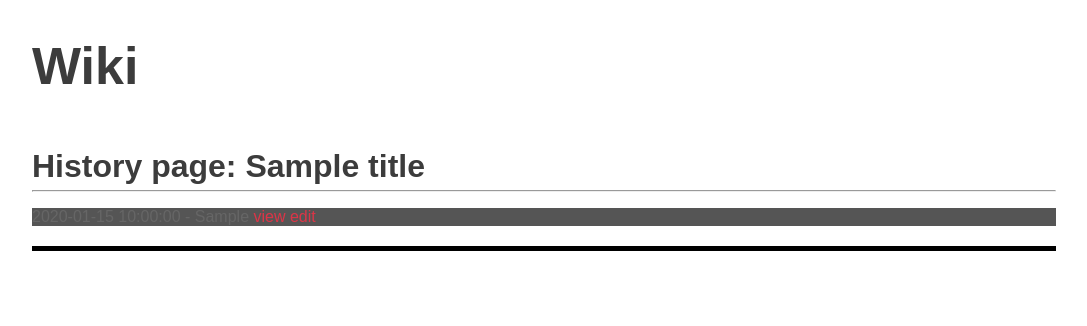
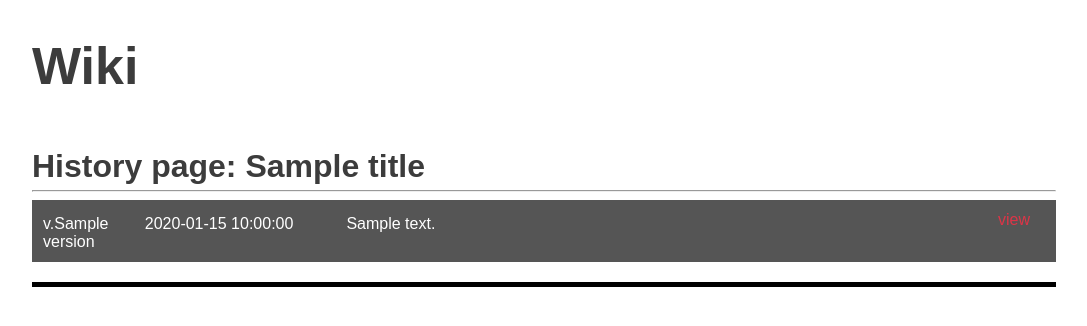
Before and after one commit to sreladio/cs253, a Python web app: template templates/wiki/history_page.html in a window 1280 px wide. Shown: the part 272-598 px from the top of the page, without its empty margins (96-1183 px from the left). Run offline with Jinja, Linux system fonts and the light colour scheme; the template is opened without the code that fills it: most values are stand-ins (such as "Sample title", 1, 10 or a date in 2020).

```diff
--- a/templates/wiki/history_page.html
+++ b/templates/wiki/history_page.html
@@ -8,14 +8,50 @@
                 <h2>History page: {{ title }}</h2>
             </header>
             <hr>
-            {% for entry in edit_record %}
+            {% for record in version_record %}
                 {% if loop.index is divisibleby 2 %}
                     <div class="row-even">
-                        <p>{{ entry.edit_date }} - {{ entry.edit_cont}} <span><a href="">view</a> <a href="">edit</a></span></p>
+                        <table>
+                            <tr>
+                                <td class="col-version">
+                                    v.{{record.version}}
+                                </td>
+
+                                <td class="col-created">
+                                    {{ record.created }}
+                                </td>
+
+                                <td>
+                                    {{ record.content }}
+                                </td>
+
+                                <td class="col-view">
+                                    <a href="{{ record.url }}?v={{record.version}}">view</a>
+                                </td>
+                            </tr>
+                        </table>
                     </div>
                 {% else %}
                     <div class="row-uneven">
-                        <p>{{ entry.edit_date }} - {{ entry.edit_cont}} <span><a href="">view</a> <a href="">edit</a></span></p>
+                        <table>
+                            <tr>
+                                <td class="col-version">
+                                    v.{{record.version}}
+                                </td>
+
+                                <td class="col-created">
+                                    {{ record.created }}
+                                </td>
+
+                                <td>
+                                    {{ record.content }}
+                                </td>
+
+                                <td class="col-view">
+                                    <a href="{{ record.url }}?v={{record.version}}">view</a>
+                                </td>
+                            </tr>
+                        </table>
                     </div>
                 {% endif %}
             {% endfor %}
```
